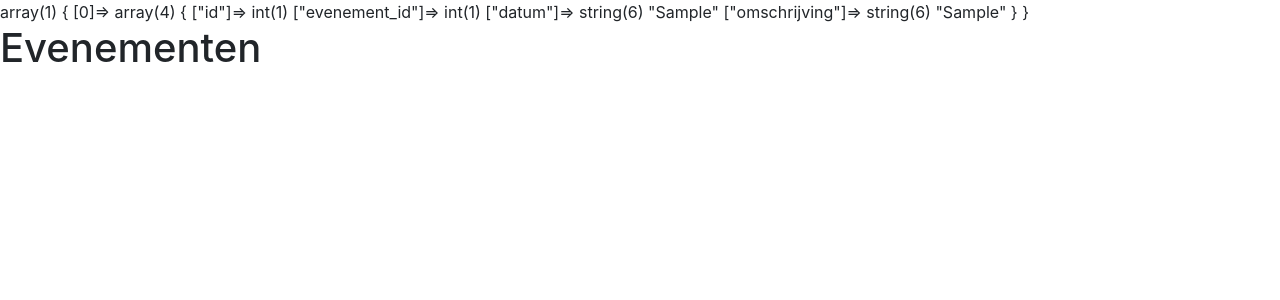
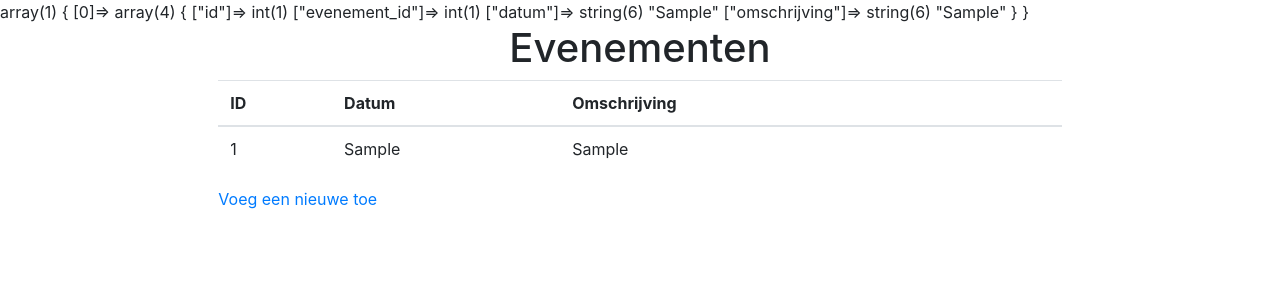
Before and after one commit to dimphyv/examenproject, a PHP site: page /evenementen.php in a window 1280 px wide. Shown: the top 300 px of the page. Run offline with PHP 8.4, Linux system fonts and the light colour scheme; tables that the repository leaves empty or names only in its code hold one stand-in row (values such as "Sample post").

Commit message:
evenementen versie 1

```diff
--- a/evenementen.php
+++ b/evenementen.php
@@ -21,12 +21,42 @@
     <title>Club Evenementen</title>
   </head>
   <body>
-    <h1>Evenementen</h1>
-    <div class="container">
-		<div class="row">
 
-        </div>
+    <h1 class="text-center">Evenementen</h1>
+    <div class="row">
+      <div class="col-8 offset-2">
+        <table class="table table-hover">
+          <thead>
+            <tr>
+              <th scope="col">ID</th>
+              <th scope="col">Datum</th>
+              <th scope="col">Omschrijving</th>
+              <th></th>
+              <th></th>
+            </tr>
+          </thead>
+          <tbody>
+            <?php if(count($evenementen)>0): ?>
+              <?php $counter=0 ; ?>
+
+              <?php while($counter<count($evenementen)) :?>
+                <?php $row = $evenementen[$counter]; ?>
+                <tr>
+                  <td><?php echo $row['evenement_id']; ?></td>
+                  <td><?php echo $row['datum']; ?></td>
+                  <td><?php echo $row['omschrijving']; ?></td>
+                </tr>
+                <?php $counter++ ; ?>
+
+              <?php endwhile; ?>
+            <?php endif; ?>
+          </tr>
+          </tbody>
+        </table>
+        <a href="add.php">Voeg een nieuwe toe</a>
+      </div>
     </div>
+
     <!-- Optional JavaScript -->
     <!-- jQuery first, then Popper.js, then Bootstrap JS -->
     <script src="https://code.jquery.com/jquery-3.3.1.slim.min.js" integrity="sha384-q8i/X+965DzO0rT7abK41JStQIAqVgRVzpbzo5smXKp4YfRvH+8abtTE1Pi6jizo" crossorigin="anonymous"></script>
```
